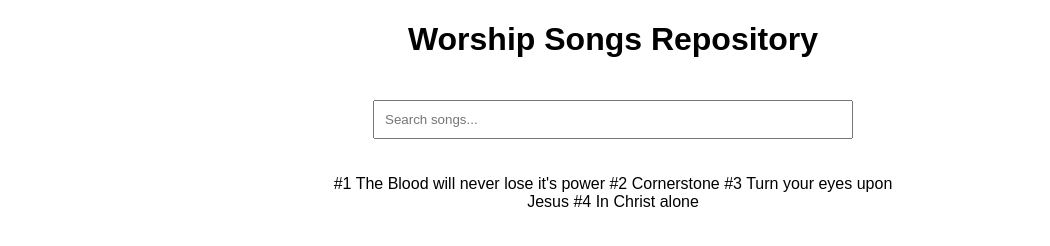
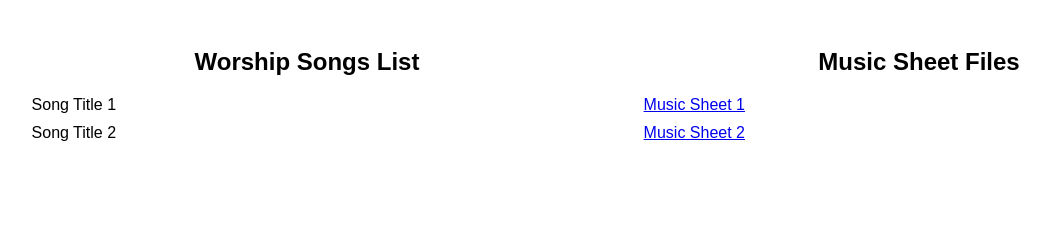
Before and after one commit to Coryian/coryian.github.io, a plain HTML site: page index.html in a window 1280 px wide. Shown: the whole page, without its empty margins (27-1077 px from the left). Drawn offline with Linux system fonts and the light colour scheme.

Commit message:
Update index.html

```diff
--- a/index.html
+++ b/index.html
@@ -3,24 +3,32 @@
 <head>
 <meta charset="UTF-8">
 <meta name="viewport" content="width=device-width, initial-scale=1.0">
-<title>Worship Songs Collection</title>
+<title>Worship Songs and Music Sheets</title>
 <style>
-  body { font-family: Arial, sans-serif; text-align: center; }
-  .container { max-width: 600px; margin: auto; }
-  input[type="search"] { width: 80%; padding: 10px; margin: 20px 0; }
-  ul { list-style: none; padding: 0; }
-  li { margin: 5px 0; }
+  body { font-family: Arial, sans-serif; display: flex; justify-content: space-around; padding: 20px; }
+  .container { width: 45%; }
+  h2 { text-align: center; }
+  ul { list-style-type: none; padding: 0; }
+  li { margin-bottom: 10px; }
 </style>
 </head>
 <body>
 <div class="container">
-  <h1>Worship Songs Repository</h1>
-  <input type="search" placeholder="Search songs...">
+  <h2>Worship Songs List</h2>
   <ul>
-    #1 The Blood will never lose it's power
-    #2 Cornerstone
-    #3 Turn your eyes upon Jesus
-    #4 In Christ alone
+    <!-- List of songs -->
+    <li>Song Title 1</li>
+    <li>Song Title 2</li>
+    <!-- Add more songs here -->
+  </ul>
+</div>
+<div class="container">
+  <h2>Music Sheet Files</h2>
+  <ul>
+    <!-- List of music sheets -->
+    <li><a href="path/to/music-sheet-1.pdf" target="_blank">Music Sheet 1</a></li>
+    <li><a href="path/to/music-sheet-2.pdf" target="_blank">Music Sheet 2</a></li>
+    <!-- Add more music sheets here -->
   </ul>
 </div>
 </body>
```
